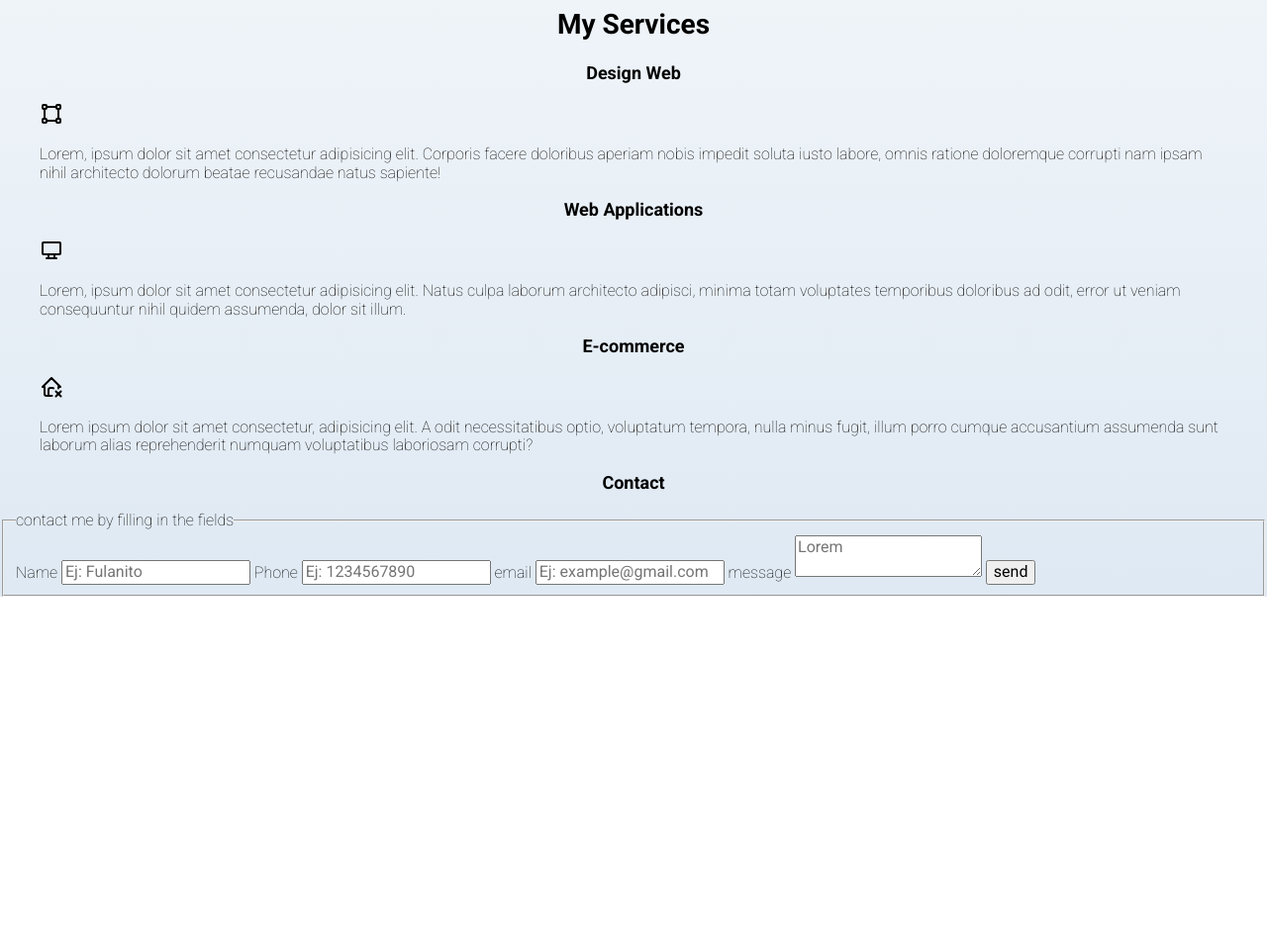
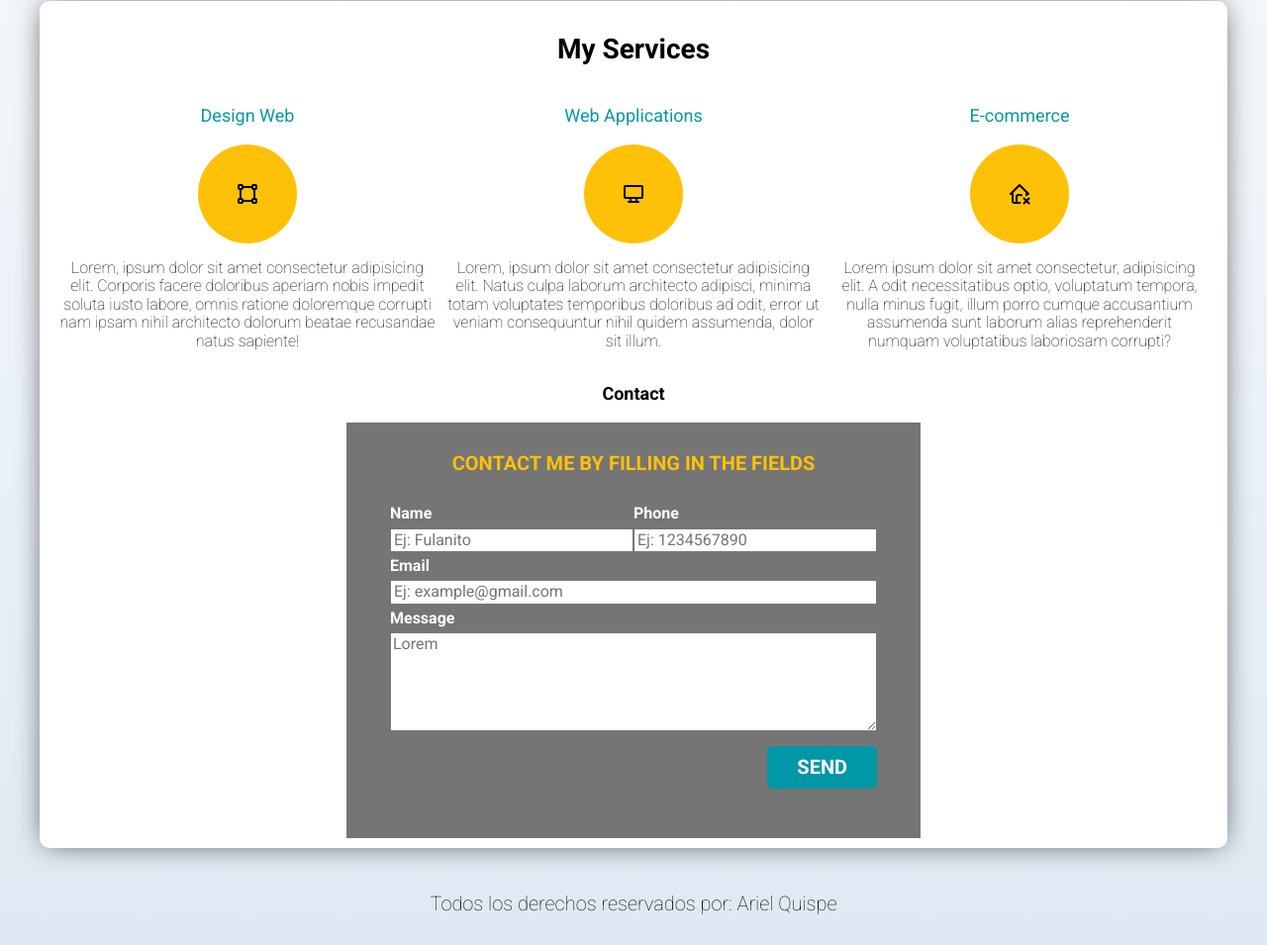
Before and after one commit to Ariel-Quispe/Web__Development, a plain HTML site: page index.html in a window 1280 px wide. Shown: the part 602-1557 px from the top of the page at 99% size. Before the commit the page ends 1205 px from the top, so only its background shows below. Drawn offline with Linux system fonts and the light colour scheme.

Commit message:
Main, Form y Footer finished

```diff
--- a/css/style.css
+++ b/css/style.css
@@ -147,10 +147,128 @@ h1, h2, h3{
     padding: 1rem 3rem;
     text-transform: uppercase;
     border-radius: 0.5rem;
+    border:none;
 }
 @media (max-width:480px){
     .button{
         width: 90%;
     }
+    .portada{
+        background-position: center;
+    }
 }
 /* PORTADA END */
+
+/*  SECTION START     */
+
+.main{
+    -webkit-box-shadow: 0px 0px 29px -6px rgba(0,0,0,0.75);
+    -moz-box-shadow: 0px 0px 29px -6px rgba(0,0,0,0.75);
+    box-shadow: 0px 0px 29px -6px rgba(0,0,0,0.75);
+    background-color: var(--blanco);
+    border-radius: 1rem;
+    padding: 1rem 2rem;
+    margin: 1.5rem auto;
+}
+
+.columns{
+    display: grid;
+    grid-template-columns: repeat(3, 1fr);
+    text-align: center;
+    column-gap: 1rem;
+}
+
+.circles{
+    height: 10rem;
+    width: 10rem;
+    background-color: var(--primario);
+    display: flex;
+    justify-content: center;
+    align-items: center;
+    border-radius: 50%;
+    margin: auto;
+}
+.sections h3{
+    color: var(--secundario);
+    font-weight: normal;
+}
+
+@media (max-width: 480px){
+    .columns{
+        display: flex;
+        flex-direction: column;
+    }
+}
+
+/*  SECTION END     */
+
+/*  FORM START  */
+
+form{
+    width: min(60rem, 50%);
+    margin: auto;
+    background-color: var(--gris);
+    padding: 3rem;
+}
+fieldset{
+    border: none;
+}
+fieldset legend{
+    font-weight: bold;
+    font-size: 2rem;
+    color: var(--primario);
+    text-align: center;
+    margin-bottom: 2rem;
+    text-transform: uppercase;
+}
+
+.contenedor__campos{
+    display: grid;
+    grid-template-columns: repeat(2,1fr);
+}
+.form_inputs:nth-child(3){
+    grid-column: 1/3;
+}
+.form_inputs:nth-child(4){
+    grid-column: 1/3;
+}
+.form_inputs label{
+    color: var(--blanco);
+    font-weight: bold;
+    display: block;
+    text-transform: capitalize;
+    padding: 0.5rem 0;
+}
+.form_inputs input{
+    width: 100%;
+}
+.form_inputs textarea{
+    width: 100%;
+    height: 10rem;
+}
+.send{
+    text-align: right;
+}
+.button:hover{
+    cursor: pointer;
+}
+@media(max-width: 480px){
+    form, .send .button{
+        width: 100%;
+    }
+    .contenedor__campos{
+        display: flex;
+        flex-direction: column;
+    }
+}
+/* FORM END */
+
+/* FOOTER START */
+footer{
+    text-align: center;
+    font: bold;
+    font-size: 2rem;
+    padding: 1rem;
+}
+
+/*  FOOTER END  */
--- a/index.html
+++ b/index.html
@@ -43,11 +43,13 @@
         </div>
     </section>
     <!--    FRONT PAGE  -->
-
-    <main class="nav_bg--content-center">
+    <!--    SECTION START   -->
+    <main class="nav_bg--content-center main">
         <h2>My Services</h2>
-        <section>
+        <div class="columns">
+            <section class="sections">
                 <h3>Design Web</h3>
+                <div class="circles">
                     <svg xmlns="http://www.w3.org/2000/svg" viewBox="0 0 24 24" fill="none" stroke="currentColor" stroke-linecap="round" stroke-linejoin="round" width="24" height="24" stroke-width="2">
                         <path d="M3 3m0 1a1 1 0 0 1 1 -1h2a1 1 0 0 1 1 1v2a1 1 0 0 1 -1 1h-2a1 1 0 0 1 -1 -1z"></path>
                         <path d="M17 3m0 1a1 1 0 0 1 1 -1h2a1 1 0 0 1 1 1v2a1 1 0 0 1 -1 1h-2a1 1 0 0 1 -1 -1z"></path>
@@ -58,45 +60,68 @@
                         <path d="M7 5l10 0"></path>
                         <path d="M7 19l10 0"></path>
                     </svg>
+                </div>
                   <p>Lorem, ipsum dolor sit amet consectetur adipisicing elit. Corporis facere doloribus aperiam nobis impedit soluta iusto labore, omnis ratione doloremque corrupti nam ipsam nihil architecto dolorum beatae recusandae natus sapiente!</p>
             </section>
-        <section>
+            <section class="sections">
                 <h3>Web Applications</h3>
+                <div class="circles">
                     <svg xmlns="http://www.w3.org/2000/svg" viewBox="0 0 24 24" fill="none" stroke="currentColor" stroke-linecap="round" stroke-linejoin="round" width="24" height="24" stroke-width="2">
                         <path d="M3 5a1 1 0 0 1 1 -1h16a1 1 0 0 1 1 1v10a1 1 0 0 1 -1 1h-16a1 1 0 0 1 -1 -1v-10z"></path>
                         <path d="M7 20h10"></path>
                         <path d="M9 16v4"></path>
                         <path d="M15 16v4"></path>
                     </svg>
+
+                </div>
                 <p>Lorem, ipsum dolor sit amet consectetur adipisicing elit. Natus culpa laborum architecto adipisci, minima totam voluptates temporibus doloribus ad odit, error ut veniam consequuntur nihil quidem assumenda, dolor sit illum.</p>
             </section>
-        <section>
+            <section class="sections">
                 <h3>E-commerce</h3>
+                <div class="circles">
                     <svg xmlns="http://www.w3.org/2000/svg" viewBox="0 0 24 24" fill="none" stroke="currentColor" stroke-linecap="round" stroke-linejoin="round" width="24" height="24" stroke-width="2">
                         <path d="M19 13.4v-1.4h2l-9 -9l-9 9h2v7a2 2 0 0 0 2 2h5.5"></path>
                         <path d="M9 21v-6a2 2 0 0 1 2 -2h2c.402 0 .777 .119 1.091 .323"></path>
                         <path d="M21.5 21.5l-5 -5"></path>
                         <path d="M16.5 21.5l5 -5"></path>
                       </svg>
+                </div>
                 <p>Lorem ipsum dolor sit amet consectetur, adipisicing elit. A odit necessitatibus optio, voluptatum tempora, nulla minus fugit, illum porro cumque accusantium assumenda sunt laborum alias reprehenderit numquam voluptatibus laboriosam corrupti?</p>
             </section>
-    </main>
+        </div>
         <section>
             <h3>Contact</h3>
             <form action="">
                 <fieldset>
                     <legend>contact me by filling in the fields</legend>
-                <label for="">Name</label>
-                <input type="text" placeholder="Ej: Fulanito">
-                <label for=""> Phone</label>
-                <input type="tel" placeholder="Ej: 1234567890">
-                <label for="">email</label>
-                <input type="email" placeholder="Ej: example@gmail.com">
-                <label for="">message</label>
-                <textarea placeholder="Lorem"></textarea>
-                <input type="submit" value="send">
+                    <div class="contenedor__campos">
+                        <div class="form_inputs">
+                            <label for="name">Name</label>
+                            <input id="name" type="text" placeholder="Ej: Fulanito">
+                        </div>
+                        <div class="form_inputs">
+                            <label for="phone"> Phone</label>
+                            <input id="phone" type="tel" placeholder="Ej: 1234567890">
+                        </div>
+                        <div class="form_inputs">
+                            <label for="email">email</label>
+                            <input id="email" type="email" placeholder="Ej: example@gmail.com">
+                        </div>
+                        <div class="form_inputs">
+                            <label for="message">message</label>
+                            <textarea id="message" placeholder="Lorem"></textarea>
+                        </div>
+                    </div>
+                    <div class="send">
+                        <input class="button"type="submit" value="send">
+                    </div>
                 </fieldset>
             </form>
         </section>
+    </main>
+    <!--    SECTION END     -->
+        <footer>
+            <p> Todos los derechos reservados por: Ariel Quispe</p>
+        </footer>
 </body>
 </html>
```
Also changed, not shown: LINKS.txt (added). Lines whose indentation alone changed are shown as unchanged.
